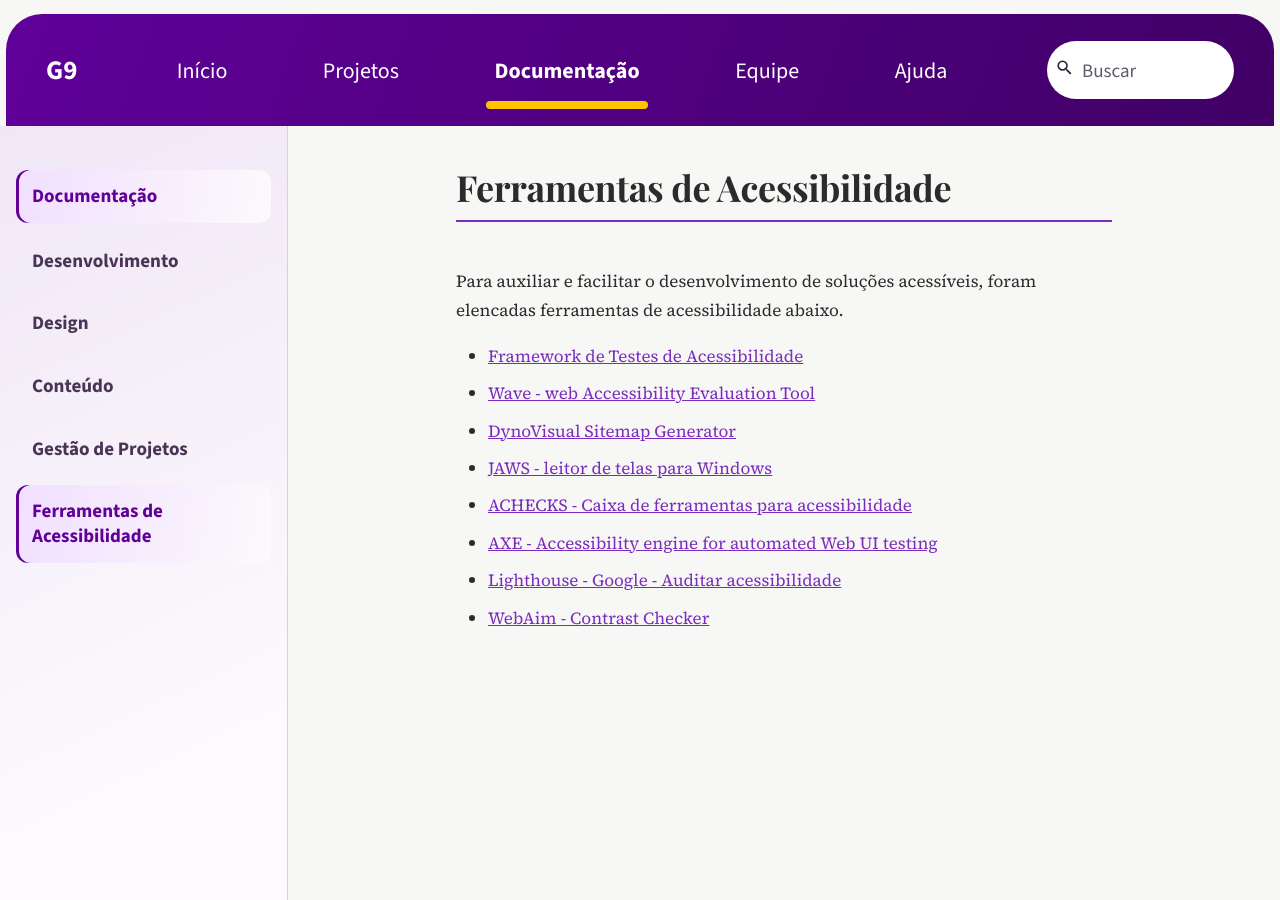
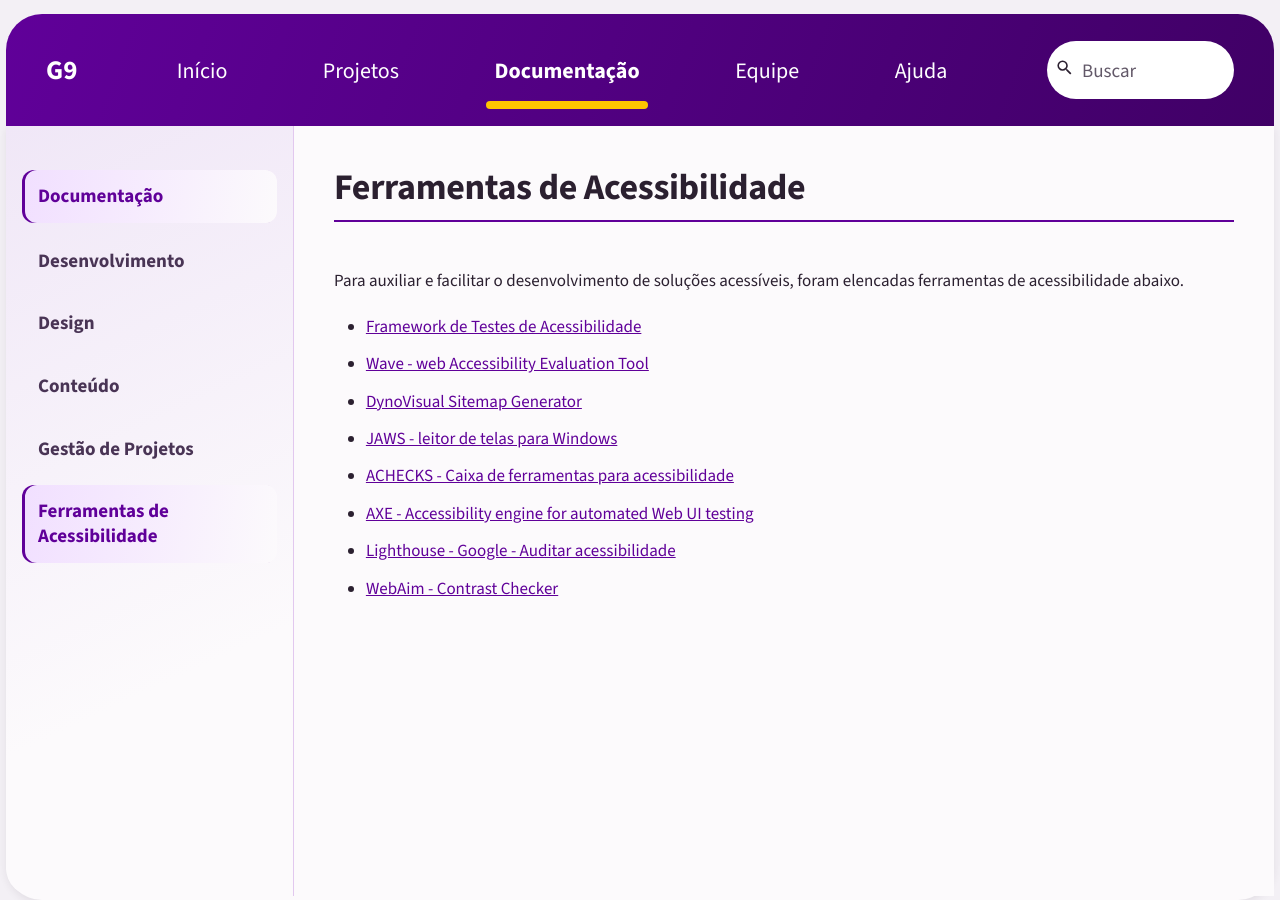
Before and after one commit to UnB-IHC/IHC_2026.2_Grupo09, an MkDocs documentation site: the page built from docs/tools/ferramentas.md, in a window 1280 px wide and 900 px high. Built offline with MkDocs 1.6.1 and Material for MkDocs 9.7.7, drawn with Linux system fonts in a browser that asks for light colours; some web fonts are replaced.

Commit message:
style: aplicar identidade visual ao layout Pocket

```diff
--- a/docs/assets/css/pocket.css
+++ b/docs/assets/css/pocket.css
@@ -1,3 +1,15 @@
+/* Visual do Pocket Guide G9, baseado na referência da página inicial. */
+:root, [data-md-color-scheme="identidade"] {
+  --ident-primary: #600099;
+  --ident-secondary: #7c19ba;
+  --ident-accent: #ffc400;
+  --ident-bg: #fcfafc;
+  --ident-text: #2b2030;
+  --font-heading: "Source Sans 3", "Segoe UI", sans-serif;
+  --font-body: "Source Sans 3", "Segoe UI", sans-serif;
+}
+html { scroll-behavior: smooth; scroll-padding-top: 8rem; }
+body { background: #f3f0f5; }
 .md-header.pocket-header {
   display: block;
   position: sticky;
@@ -20,7 +32,12 @@
 .pocket-header .md-search__input::placeholder { color: #625868; }
 .pocket-header .md-search__icon { color: #2b2030; top: 17px; }
 .pocket-menu, .pocket-search-toggle { display: none; }
+.md-main { margin: 0 6px; border-radius: 0 0 36px 36px; box-shadow: 0 3px 9px #2b203015; }
+.md-main__inner.md-grid { max-width: 1800px; margin: 0 auto; min-height: calc(100vh - 130px); }
+.md-content__inner, [dir="ltr"] .md-sidebar--primary:not([hidden]) ~ .md-content > .md-content__inner { max-width: 64rem; padding: 2.5rem; }
+.md-sidebar--primary { top: 130px; height: calc(100vh - 130px); border-radius: 0 0 0 28px; }
 .pocket-header :focus-visible { outline: 3px solid #ffc400; outline-offset: 5px; }
+:focus-visible { outline: 3px solid #600099; outline-offset: 4px; }
 
 /* Menu lateral da documentação: superfície lilás e seleção em roxo. */
 .md-sidebar--primary {
```
